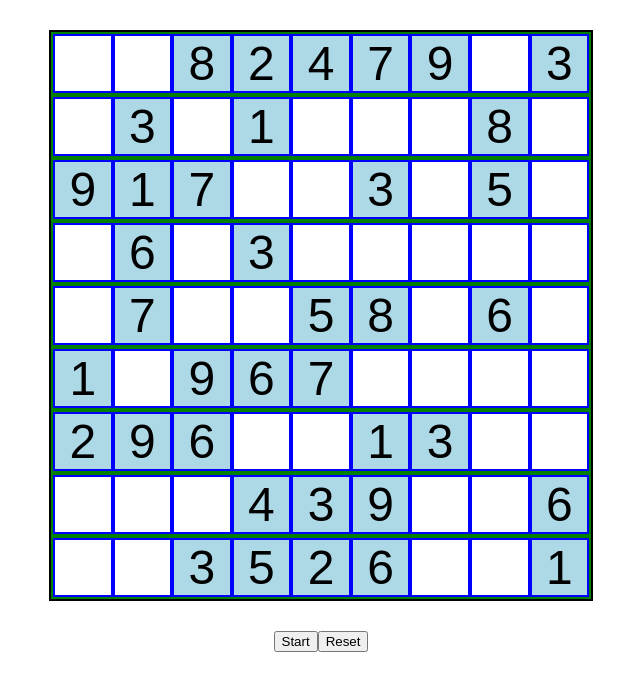
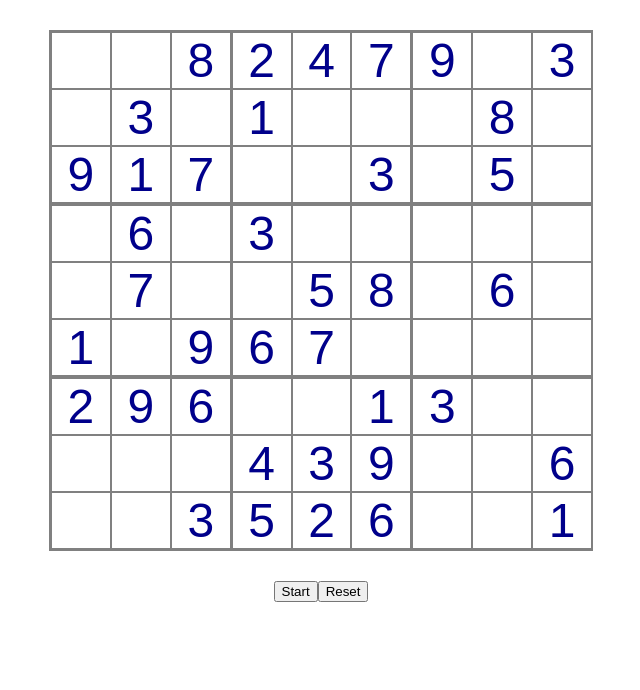
Before and after one commit to byrdsean/sudoku-solver, a React (Create React App) app: page / in a window 1280 px wide. Shown: the top 690 px of the page, without its empty margins (319-959 px from the left). Built offline with nearby package versions, Linux system fonts and the light colour scheme.

Commit message:
Created gameboard to display current puzzle. Added styling and basic structure to code.

```diff
--- a/src/app/App.css
+++ b/src/app/App.css
@@ -1,26 +1,45 @@
 #gameboard {
-  border: var(--border-width) black solid;
-  /* max-width: calc(var(--cells-per-row) * var(--cell-size)); */
+  border: var(--border-width) var(--border-color) solid;
   margin: 30px auto;
   max-width: calc(var(--cell-width) * var(--cells-per-row));
   width: 100%;
 }
 
 #gameboard .row {
-  border: var(--border-width) green solid;
+  /* border: var(--border-width) green solid; */
   display: flex;
   flex-direction: row;
 }
 
+#gameboard .row:nth-child(3n) {
+  border-bottom: var(--border-width) var(--border-color) solid;
+}
+
+#gameboard .row:last-child {
+  border-bottom: none;
+}
+
 #gameboard .row .col {
   font-size: 3rem;
-  border: var(--border-width) blue solid;
   width: 100%;
   max-width: var(--cell-width);
   text-align: center;
+  border: 0.5px var(--border-color) solid;
+}
+
+#gameboard .row .col:nth-child(3n) {
+  border-right: var(--border-width) var(--border-color) solid;
+}
+
+#gameboard .row .col:last-child {
+  border-right: none;
 }
 
 #gameboard .row .col.orig {
-  color: black;
-  background-color: lightblue;
+  color: var(--original-color);
+  /* background-color: var(--lightgreen); */
 }
+
+#gameboard .row .col.answer {
+  color: var(--answer-color);
+}
--- a/src/app/App.js
+++ b/src/app/App.js
@@ -1,11 +1,21 @@
 import "./App.css";
 import puzzles from "../api/puzzles.json";
+import { useEffect, useState } from "react";
 
 function App() {
+  const [puzzleBoard, setPuzzleBoard] = useState([]);
+
+  const startSolver = () => {};
+
+  useEffect(() => {
+    //Store the puzzle to solve into state
+    setPuzzleBoard(puzzles.easy[0]);
+  }, []);
+
   return (
     <div id="gameBody">
       <div id="gameboard">
-        {puzzles.easy[0].map((r) => {
+        {puzzleBoard.map((r) => {
           return (
             <div className="row">
               {r.map((c) => {
@@ -20,7 +30,7 @@ function App() {
         })}
       </div>
       <div id="controls">
-        <button>Start</button>
+        <button onClick={startSolver}>Start</button>
         <button>Reset</button>
       </div>
     </div>
--- a/src/index.css
+++ b/src/index.css
@@ -6,6 +6,10 @@
   --cell-width: calc(
     (var(--font-size) * 3) + (var(--cell-padding) * 2) + var(--border-width)
   );
+  --lightgreen: #a3e4d7;
+  --border-color: gray;
+  --original-color: darkblue;
+  --answer-color: darkorange;
 }
 
 body {
```
